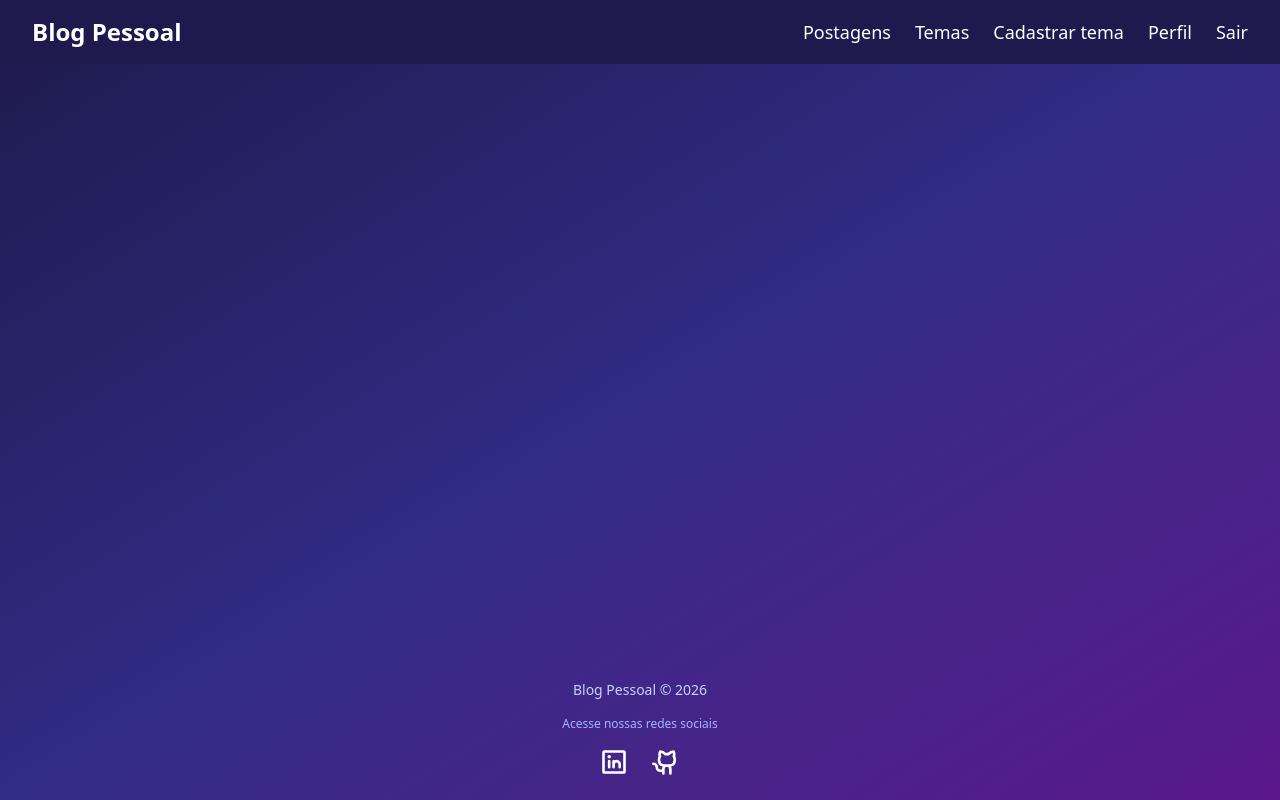
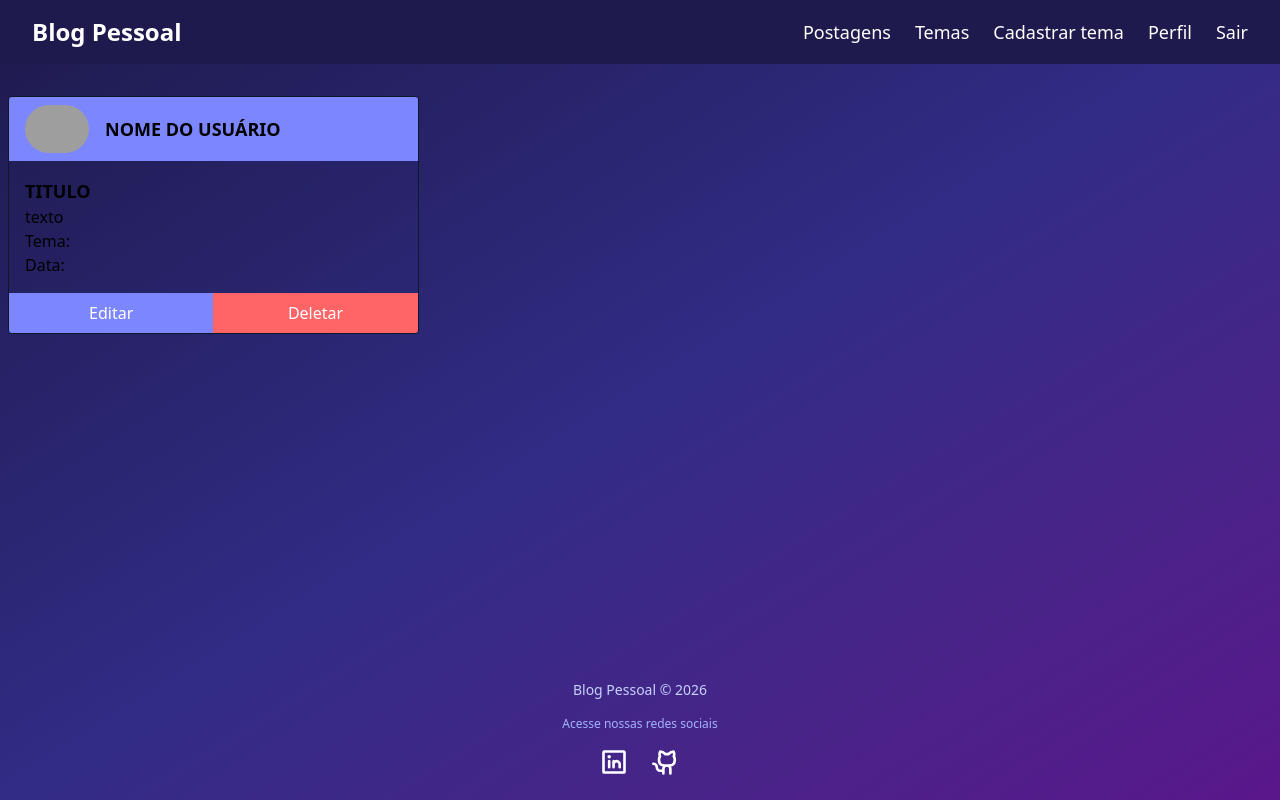
Before and after one commit to edduarte-dev/blogpessoal_react, a React (Vite) app: page /postagens in a window 1280 px wide. Built offline with nearby package versions, Linux system fonts and the light colour scheme; grey boxes are pictures that could not be loaded; the HTML template or start-up script is replaced by a standard one.

Commit message:
style: components CardPostagem e Lista Postagens style

```diff
--- a/src/App.tsx
+++ b/src/App.tsx
@@ -8,12 +8,13 @@
 import ListaTemas from "./components/tema/listatemas/ListaTemas";
 import FormTema from "./components/tema/formtema/FormTema";
 import DeletarTema from "./components/tema/deletartema/DeletarTema";
+import ListaPostagens from "./components/postagem/listapostagens/ListaPostagens";
 
 function App() {
   return (
     <AuthProvider>
       <BrowserRouter>
-        <div className="min-h-screen flex flex-col bg-gradient-to-br from-indigo-950 via-indigo-900 to-purple-900">
+        <div className="min-h-screen flex flex-col bg-linear-to-br from-indigo-950 via-indigo-900 to-purple-900">
           <Navbar />
 
           <main className="flex-1">
@@ -25,6 +26,7 @@
               <Route path="/cadastrar-tema" element={<FormTema />} />
               <Route path="/editar-tema/:id" element={<FormTema />} />
               <Route path="/deletar-tema/:id" element={<DeletarTema />} />
+              <Route path="/postagens" element={<ListaPostagens/>}/>
             </Routes>
           </main>
 
--- a/src/components/navbar/Navbar.tsx
+++ b/src/components/navbar/Navbar.tsx
@@ -26,7 +26,7 @@
 
         {/* Navegação */}
         <nav className="flex gap-6 text-lg">
-          <Link to="/home" className="hover:text-indigo-400 transition-colors">
+          <Link to="/postagens" className="hover:text-indigo-400 transition-colors">
             Postagens
           </Link>
 
--- /dev/null
+++ b/src/components/postagem/cardpostagem/CardPostagem.tsx
@@ -0,0 +1,37 @@
+import { Link } from 'react-router-dom'
+
+function CardPostagem() {
+    return (
+        <div className='border-slate-900 border
+            flex flex-col rounded overflow-hidden justify-between'>
+
+            <div>
+                <div className="flex w-full bg-indigo-400 py-2 px-4 items-center gap-4">
+                    <img src='https://i.imgur.com/pK6vSCy.png'
+                         className='h-12 rounded-full' alt="" />
+                    <h3 className='text-lg font-bold text-center uppercase'>
+                        Nome do Usuário
+                    </h3>
+                </div>
+                <div className='p-4 '>
+                    <h4 className='text-lg font-semibold uppercase'>Titulo</h4>
+                    <p>texto</p>
+                    <p>Tema: </p>
+                    <p>Data: </p>
+                </div>
+            </div>
+            <div className="flex">
+                <Link to='' className='w-full text-white bg-indigo-400
+                    hover:bg-indigo-800 flex items-center justify-center py-2'>
+                    <button>Editar</button>
+                </Link>
+                <Link to='' className='text-white bg-red-400
+                    hover:bg-red-700 w-full flex items-center justify-center'>
+                    <button>Deletar</button>
+                </Link>
+            </div>
+        </div>
+    )
+}
+
+export default CardPostagem
--- /dev/null
+++ b/src/components/postagem/listapostagens/ListaPostagens.tsx
@@ -0,0 +1,19 @@
+import CardPostagem from "../cardpostagem/CardPostagem";
+
+function ListaPostagens() {
+    return (
+        <>
+            <div className="flex justify-center w-full my-4">
+                <div className="container flex flex-col mx-2">
+                    <div className='container mx-auto my-4
+                        grid grid-cols-1 md:grid-cols-2
+                        lg:grid-cols-3 gap-4'>
+                        <CardPostagem />
+                    </div>
+                </div>
+            </div>
+        </>
+    );
+}
+
+export default ListaPostagens;
```
